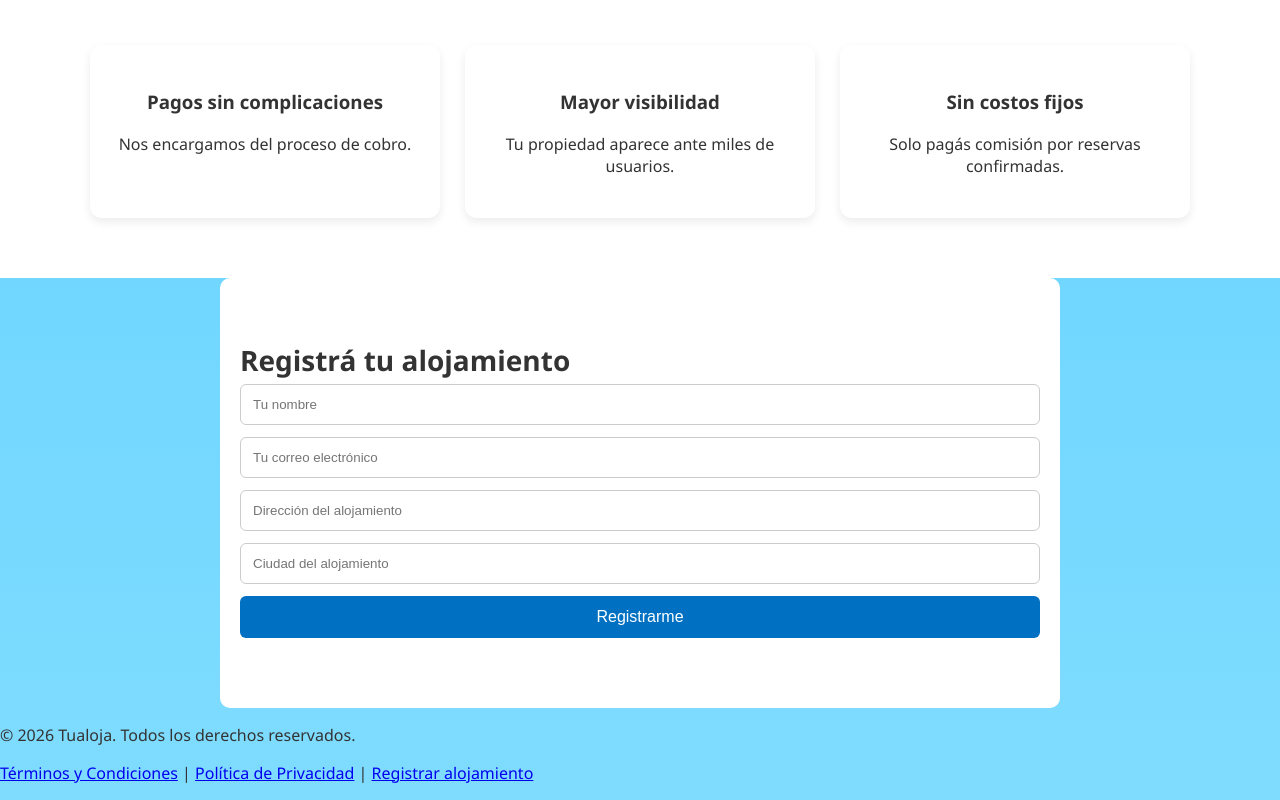
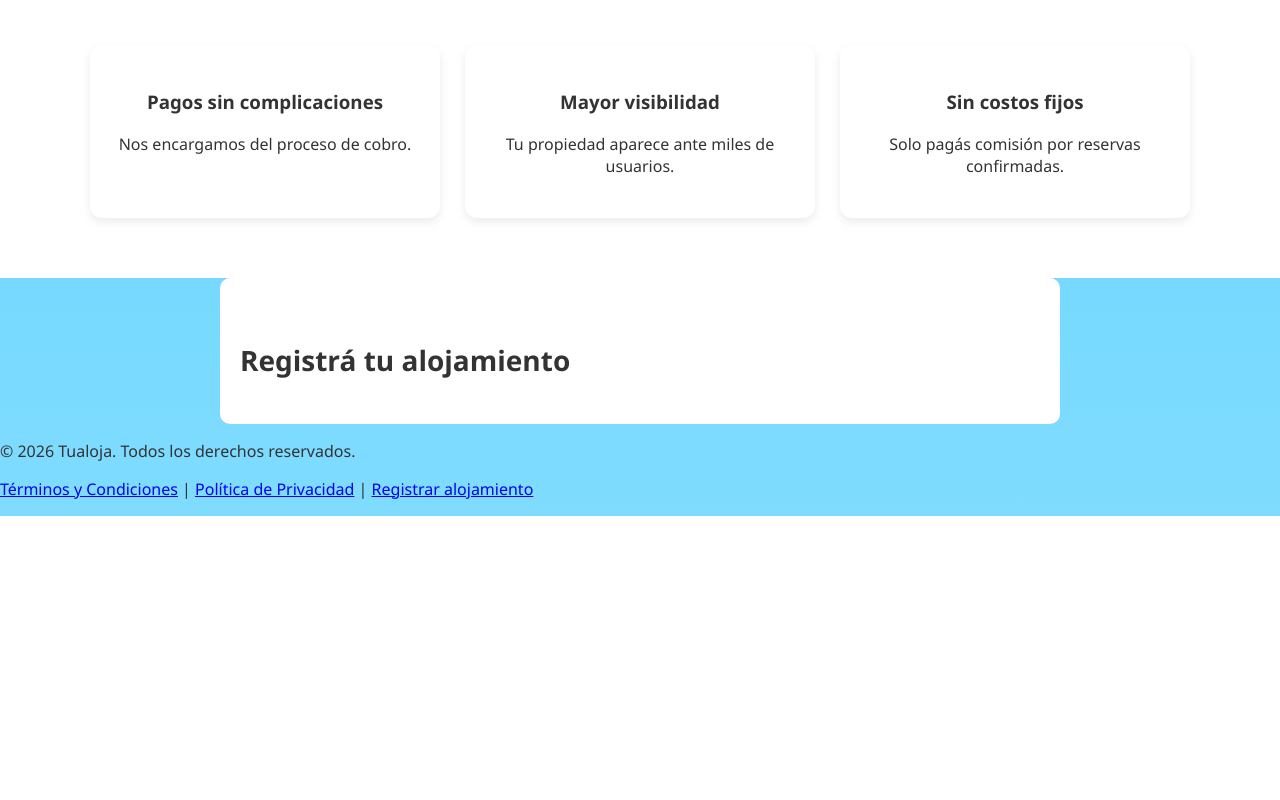
Before and after one commit to anaferr02/Tualoja, a website: page alojamiento.html in a window 1280 px wide. Shown: the part 392-1192 px from the top of the page. After the commit the page ends 908 px from the top, so only its background shows below. Drawn offline with Linux system fonts and the light colour scheme.

Commit message:
Update alojamiento.html

```diff
--- a/alojamiento.html
+++ b/alojamiento.html
@@ -46,15 +46,6 @@
         <input type="hidden" name="_subject" value="Nuevo alojamiento registrado en TuAloja">
         <input type="hidden" name="_captcha" value="false">
           <input type="hidden" name="_next" value="https://tualoja.com/gracias.html">
-
-
-        <!-- Campos -->
-        <input type="text" name="nombre" placeholder="Tu nombre" required>
-        <input type="email" name="email" placeholder="Tu correo electrónico" required>
-        <input type="text" name="direccion" placeholder="Dirección del alojamiento" required>
-        <input type="text" name="ciudad" placeholder="Ciudad del alojamiento" required>
-
-        <button type="submit" class="boton-ayuda">Registrarme</button>
       </form>
     </section>
 
```
